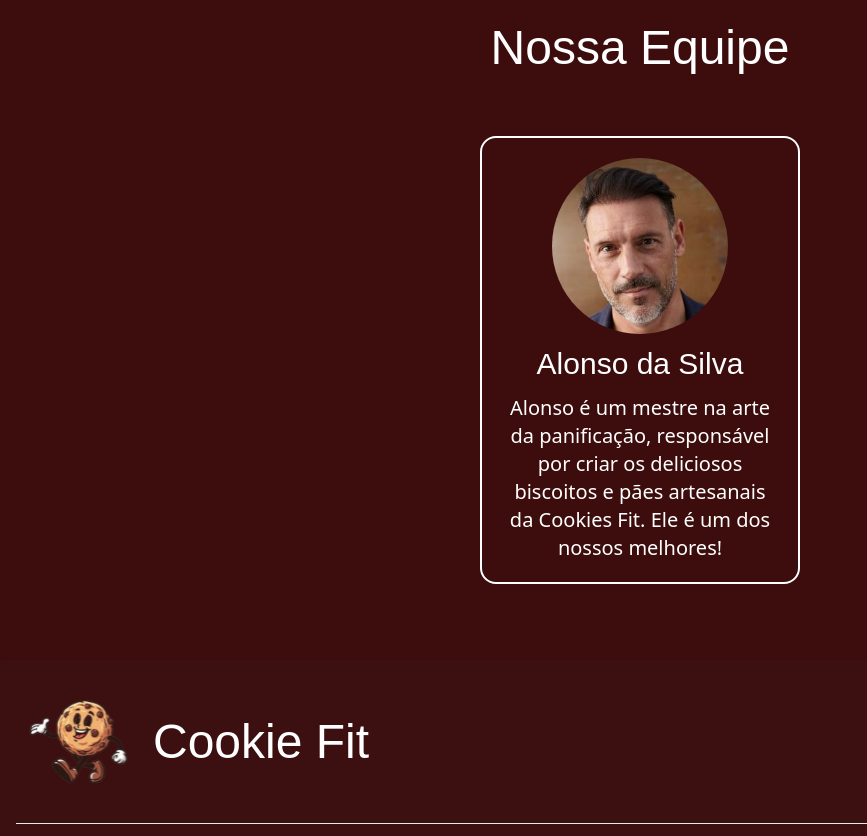
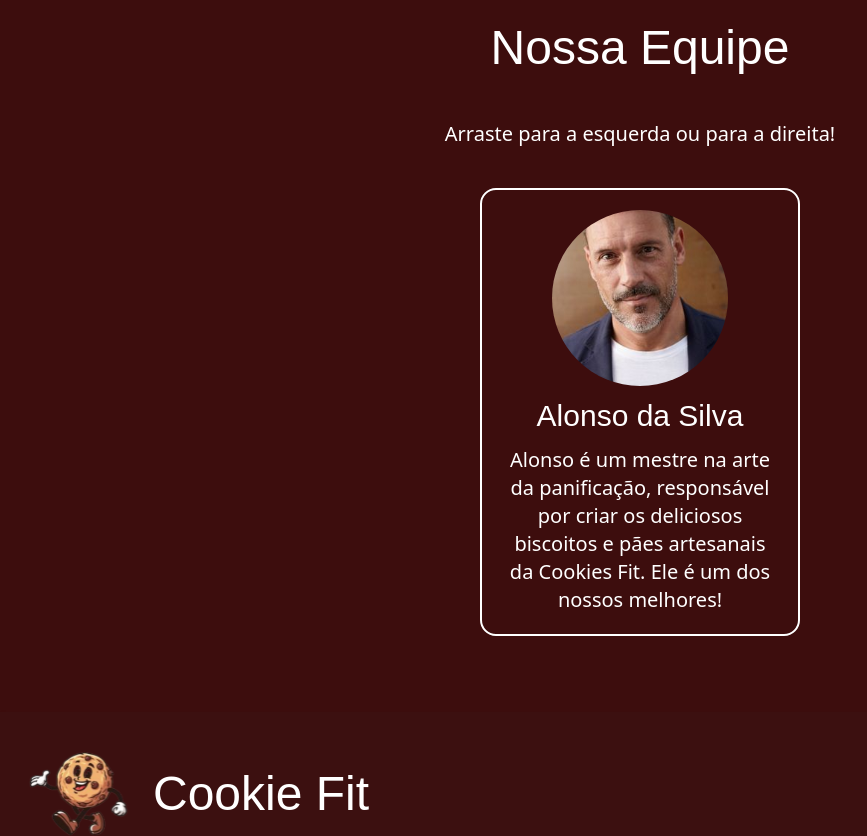
Before and after one commit to CronusLDX/Cookies-Site-FrontEnd, a React (Vite) app: page / in a window 1280 px wide. Shown: the part 1760-2596 px from the top of the page, without its empty margins (0-867 px from the left). Built offline with nearby package versions, Linux system fonts and the light colour scheme; a web font is replaced by a local one.

Commit message:
fix Arrumando o carousel

```diff
--- a/src/components/Colaboradores.tsx
+++ b/src/components/Colaboradores.tsx
@@ -1,4 +1,4 @@
-import 'swiper/css';
+import '../../node_modules/swiper/swiper.css';
 import { Swiper, SwiperSlide } from 'swiper/react';
 import { Navigation, Pagination } from 'swiper/modules';
 import CollabCard from './CollabCard';
@@ -14,14 +14,23 @@ const Colaboradores: React.FC = () => {
     },
     {
       name: 'Alonso da Silva',
-      profileImage: 'src/assets/pessoa1.svg',
+      profileImage: 'src/assets/pessoa2.svg',
+      description:
+        'Alonso é um mestre na arte da panificação, responsável por criar os deliciosos biscoitos e pães artesanais da Cookies Fit. Ele é um dos nossos melhores!',
+    },
+    {
+      name: 'Alonso da Silva',
+      profileImage: 'src/assets/pessoa2.svg',
       description:
         'Alonso é um mestre na arte da panificação, responsável por criar os deliciosos biscoitos e pães artesanais da Cookies Fit. Ele é um dos nossos melhores!',
     },
   ];
   return (
     <section className="bg-[#3d0d0d] text-white py-16 px-8 text-center w-full">
-      <h1 className="text-5xl lily mb-[4rem]">Nossa Equipe</h1>
+      <h1 className="text-5xl lily mb-[3rem]">Nossa Equipe</h1>
+      <p className="text-xl font-light mb-10">
+        Arraste para a esquerda ou para a direita!
+      </p>
 
       <div className="w-full h-full mb-3">
         <Swiper
--- a/src/components/CollabCard.tsx
+++ b/src/components/CollabCard.tsx
@@ -5,7 +5,7 @@ const CollabCard: React.FC<{ prop: CollabInfo }> = ({ prop }) => {
     <div className=" flex justify-center items-center flex-col w-full h-full ">
       <div className="border-2 rounded-2xl border-white px-5 py-5 w-[20rem] h-full flex justify-center items-center flex-col">
         <div
-          className="h-[11rem] w-[11rem] bg-cover  rounded-[50%] justify-center flex items-center "
+          className="h-[11rem] w-[11rem] bg-cover bg-center rounded-[50%] justify-center flex items-center "
           style={{ backgroundImage: `url(${prop.profileImage})` }}
         ></div>
         <h1 className="lily text-3xl py-3">{prop.name}</h1>
```
Also changed, not shown: src/assets/pessoa3.svg (deleted).
